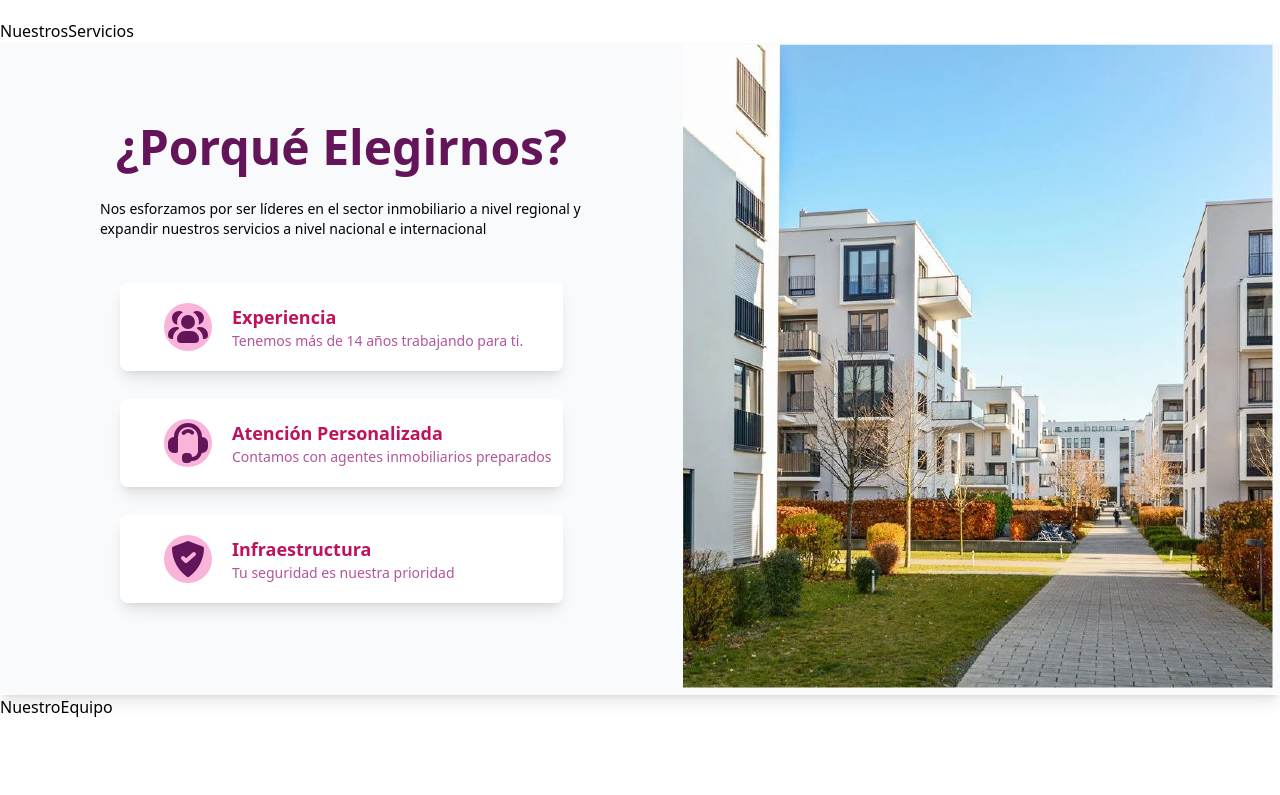
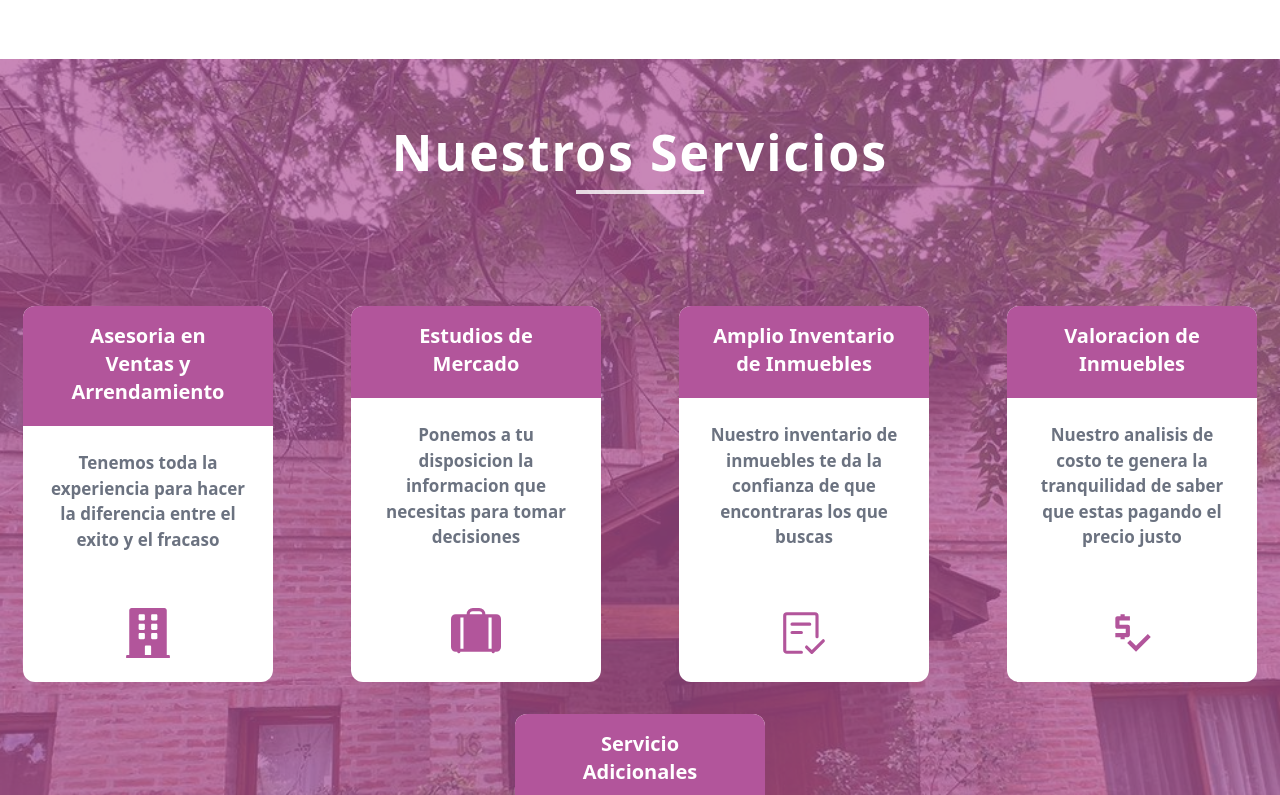
Before and after one commit to yormanbalanD/proyecto__software_I, a React (Vite) app: page / in a window 1280 px wide. Shown: the part 1365-2160 px from the top of the page. Built offline with nearby package versions, Linux system fonts and the light colour scheme.

Commit message:
actualizado

```diff
--- a/src/components/NuestrosServicios.jsx
+++ b/src/components/NuestrosServicios.jsx
@@ -1,7 +1,65 @@
 import React from 'react'
+import Tarjeta from './componenteNuestroServicio/Targeta'
+import { FaBuilding } from "react-icons/fa";
+import { BsSuitcaseLgFill } from "react-icons/bs";
+import { GoChecklist } from "react-icons/go";
+import { MdOutlinePriceCheck } from "react-icons/md";
+import { FaHandshake } from "react-icons/fa";
 
 export default function NuestrosServicios() {
+
+  const servicios = [
+    {
+      id: 0,
+      titulo: "Asesoria en Ventas y Arrendamiento",
+      contenido: "Tenemos toda la experiencia para hacer la diferencia entre el exito y el fracaso",
+      icon: <FaBuilding />
+
+    },
+    {
+      id: 1,
+      titulo: "Estudios de Mercado",
+      contenido: "Ponemos a tu disposicion la informacion que necesitas para tomar decisiones",
+      icon: <BsSuitcaseLgFill />
+    },
+    {
+      id: 2,
+      titulo: "Amplio Inventario de Inmuebles",
+      contenido: "Nuestro inventario de inmuebles te da la confianza de que encontraras los que buscas",
+      icon: <GoChecklist />
+    },
+    {
+      id: 3,
+      titulo: "Valoracion de Inmuebles",
+      contenido: "Nuestro analisis de costo te genera la tranquilidad de saber que estas pagando el precio justo",
+      icon: <MdOutlinePriceCheck />
+
+    },
+
+    {
+      id: 4,
+      titulo: "Servicio Adicionales",
+      contenido: "Nuestra asesoria en seguros y los servicios posventate dan la tranquilidad de saber que estas en buenas manos",
+      icon: <FaHandshake />
+    }
+
+
+  ]
+
   return (
-    <div>NuestrosServicios</div>
+    <div className="w-auto h-auto relative my-10">
+      <div className='bg-cover bg-center bg-no-repeat' style={{ backgroundImage: "url('/background.jpg')" }}>
+        <div className='bg-rosado bg-opacity-70 flex flex-col items-center'>
+          <h1 className='text-white font-bold  underline-offset-2 text-[50px] tracking-[2px] mt-14'>Nuestros Servicios</h1>
+          <div className="w-32 h-1 bg-white bg-opacity-80"></div>
+
+          <div className='flex gap-8 py-28 flex-wrap'>
+            {servicios.map((servicio) => (
+              <Tarjeta key={servicio.id} titulo={servicio.titulo} icon={servicio.icon} contenido={servicio.contenido} />
+            ))}
+          </div>
+        </div>
+      </div>
+    </div>
   )
 }
--- a/src/components/PorqueElegirnos.jsx
+++ b/src/components/PorqueElegirnos.jsx
@@ -1,40 +1,28 @@
 import React, { useState } from 'react';
+import { HiUserGroup } from "react-icons/hi2";
+import { PiHeadsetFill, PiShieldCheckFill } from "react-icons/pi"
 
 export default function PorqueElegirnos() {
-
-  const [hoveredIndex, setHoveredIndex] = useState(null);
-
-  const handleMouseEnter = (index) => {
-    setHoveredIndex(index);
-  };
-
-  const handleMouseLeave = () => {
-    setHoveredIndex(null);
-  };
-
   const elem = [
     {
       title: "Experiencia",
       description: <p>Tenemos m&aacute;s de 14 a&ntilde;os trabajando para ti.</p>,
-      iconPath:
-        "M12 6a3.5 3.5 0 1 0 0 7 3.5 3.5 0 0 0 0-7Zm-1.5 8a4 4 0 0 0-4 4 2 2 0 0 0 2 2h7a2 2 0 0 0 2-2 4 4 0 0 0-4-4h-3Zm6.82-3.096a5.51 5.51 0 0 0-2.797-6.293 3.5 3.5 0 1 1 2.796 6.292ZM19.5 18h.5a2 2 0 0 0 2-2 4 4 0 0 0-4-4h-1.1a5.503 5.503 0 0 1-.471.762A5.998 5.998 0 0 1 19.5 18ZM4 7.5a3.5 3.5 0 0 1 5.477-2.889 5.5 5.5 0 0 0-2.796 6.293A3.501 3.501 0 0 1 4 7.5ZM7.1 12H6a4 4 0 0 0-4 4 2 2 0 0 0 2 2h.5a5.998 5.998 0 0 1 3.071-5.238A5.505 5.505 0 0 1 7.1 12Z",
+      icon: <HiUserGroup />
     },
     {
       title: <h3>Atenci&oacute;n Personalizada</h3>,
       description: <p>Contamos con agentes inmobiliarios preparados</p>,
-      iconPath:
-        "M12 2a7 7 0 0 0-7 7 3 3 0 0 0-3 3v2a3 3 0 0 0 3 3h1a1 1 0 0 0 1-1V9a5 5 0 1 1 10 0v7.083A2.919 2.919 0 0 1 14.083 19H14a2 2 0 0 0-2-2h-1a2 2 0 0 0-2 2v1a2 2 0 0 0 2 2h1a2 2 0 0 0 1.732-1h.351a4.917 4.917 0 0 0 4.83-4H19a3 3 0 0 0 3-3v-2a3 3 0 0 0-3-3 7 7 0 0 0-7-7Zm1.45 3.275a4 4 0 0 0-4.352.976 1 1 0 0 0 1.452 1.376 2.001 2.001 0 0 1 2.836-.067 1 1 0 1 0 1.386-1.442 4 4 0 0 0-1.321-.843Z",
+      icon: <PiHeadsetFill />
     },
     {
       title: "Infraestructura",
       description: <p>Tu seguridad es nuestra prioridad</p>,
-      iconPath:
-        "M11.644 3.066a1 1 0 0 1 .712 0l7 2.666A1 1 0 0 1 20 6.68a17.694 17.694 0 0 1-2.023 7.98 17.406 17.406 0 0 1-5.402 6.158 1 1 0 0 1-1.15 0 17.405 17.405 0 0 1-5.403-6.157A17.695 17.695 0 0 1 4 6.68a1 1 0 0 1 .644-.949l7-2.666Zm4.014 7.187a1 1 0 0 0-1.316-1.506l-3.296 2.884-.839-.838a1 1 0 0 0-1.414 1.414l1.5 1.5a1 1 0 0 0 1.366.046l4-3.5Z",
+      icon: <PiShieldCheckFill />
     },
   ];
 
   return (
-    <div className="flex bg-gray-50 shadow-lg">
+    <div className="flex">
       <div className="w-full p-20 ">
         <h2
           style={{ color: "#641459" }}
@@ -53,27 +41,10 @@ export default function PorqueElegirnos() {
               className="group items-center rounded-lg shadow-lg">
               <div
                 className="group flex rounded-lg bg-white hover:bg-rosado text-rosado hover:text-white duration-100">
-                <div className="p-5 ml-6">
-                  <svg
-                    style={{
-                      color: "#641459",
-                      transition: "background-color 0.3s, color 0.3s",
-                    }}
-                    className="w-[48px] h-[48px] text-pink-900 bg-pink-300 group-hover:bg-white rounded-full dark:text-white"
-                    aria-hidden="true"
-                    width="24"
-                    height="24"
-                    fill="currentColor"
-                    strokeWidth="2"
-                    strokeLinecap="round"
-                    strokeLinejoin="round"
-                    viewBox="0 0 24 24">
-                    <path
-                      fillRule="evenodd"
-                      d={elem.iconPath}
-                      clipRule="evenodd"
-                    />
-                  </svg>
+                <div className="p-5 ml-6 flex">
+                  <div className='text-pink-900 my-auto bg-pink-300 group-hover:bg-white rounded-full dark:text-white text-3xl p-2'>
+                    {elem.icon}
+                  </div>
                 </div>
                 <div className="pt-5 pb-2">
                   <h3 className="text-lg font-semibold text-pink-700 group-hover:text-white">
--- /dev/null
+++ b/src/components/componenteNuestroServicio/Targeta.jsx
@@ -0,0 +1,18 @@
+export default function Tarjeta({ titulo, contenido, icon }) {
+    return (
+        <div className={`flex flex-col w-[250px] bg-white rounded-xl relative overflow-hidden mx-auto bg-opacity-100`}>
+            <div className="bg-rosado py-4 px-8">
+                <h2 className='text-xl font-bold mb-1 text-white text-center'>{titulo}</h2>
+            </div>
+            <div className="flex flex-col p-6 h-full">
+                <p className='text-gray-500 mb-14 font-bold text-center text-[17px]'>
+                    {contenido}
+                </p>
+                <div className="flex justify-center items-end flex-grow text-rosado">
+                    <div className="text-[50px]">{icon}</div>
+                </div>
+            </div>
+        </div>
+
+    );
+}
```
Also changed, not shown: public/background.jpg (added).
